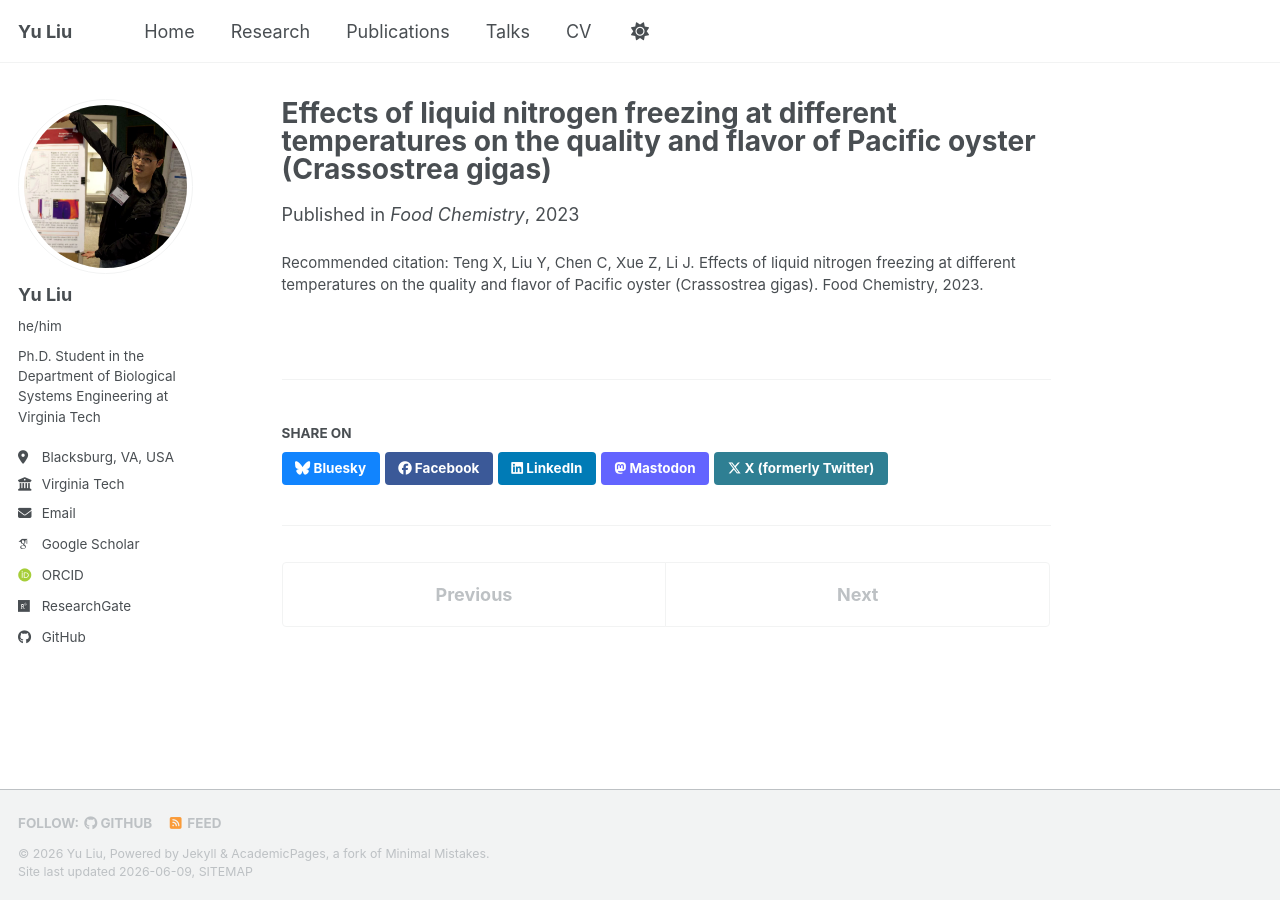
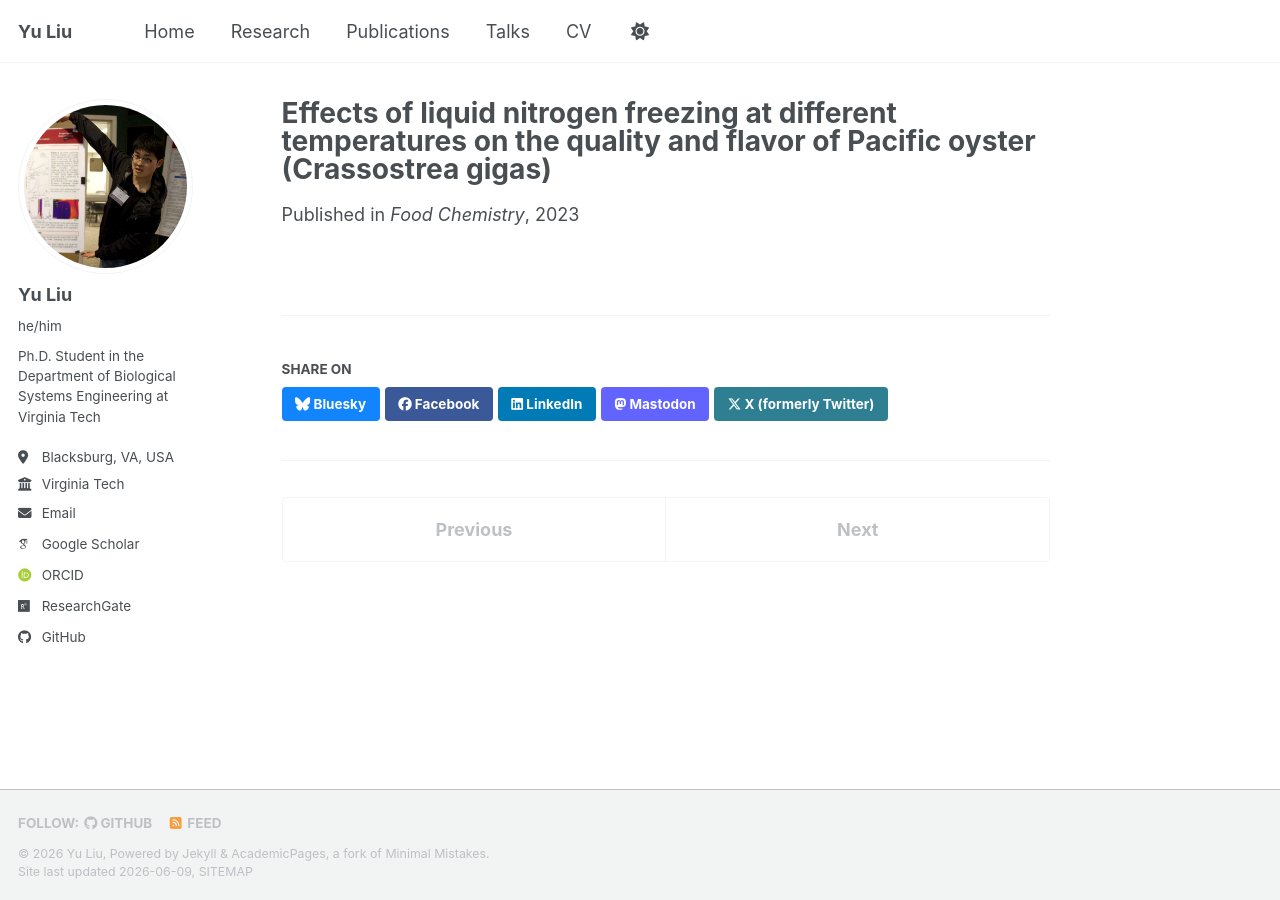
Before and after one commit to yuliu0322/yuliu0322.github.io, a Jekyll site: the page built from _publications/2023-01-01-liquid-nitrogen-oyster.md, in a window 1280 px wide. Built offline with Jekyll 4.4.1, drawn with Linux system fonts in a browser that asks for light colours; some web fonts are replaced; a script bundle is joined from its source files by our own code; library files that are not in the unit come from our copies.

Commit message:
Update 2023-01-01-liquid-nitrogen-oyster.md

```diff
--- a/_publications/2023-01-01-liquid-nitrogen-oyster.md
+++ b/_publications/2023-01-01-liquid-nitrogen-oyster.md
@@ -1,10 +1,10 @@
 ---
 title: "Effects of liquid nitrogen freezing at different temperatures on the quality and flavor of Pacific oyster (Crassostrea gigas)"
 collection: publications
-category: manuscripts
 permalink: /publication/liquid-nitrogen-oyster/
 date: 2023-01-01
 venue: "Food Chemistry"
-excerpt: "Study on the effects of liquid nitrogen freezing temperature on oyster quality and flavor."
-citation: "Teng X, Liu Y, Chen C, Xue Z, Li J. Effects of liquid nitrogen freezing at different temperatures on the quality and flavor of Pacific oyster (Crassostrea gigas). Food Chemistry, 2023."
+authors: "X. Teng, Y. Liu, C. Chen, Z. Xue, J. Li"
+doi: "10.1016/j.foodchem.2023.136162"
+paperurl: "https://doi.org/10.1016/j.foodchem.2023.136162"
 ---
```
